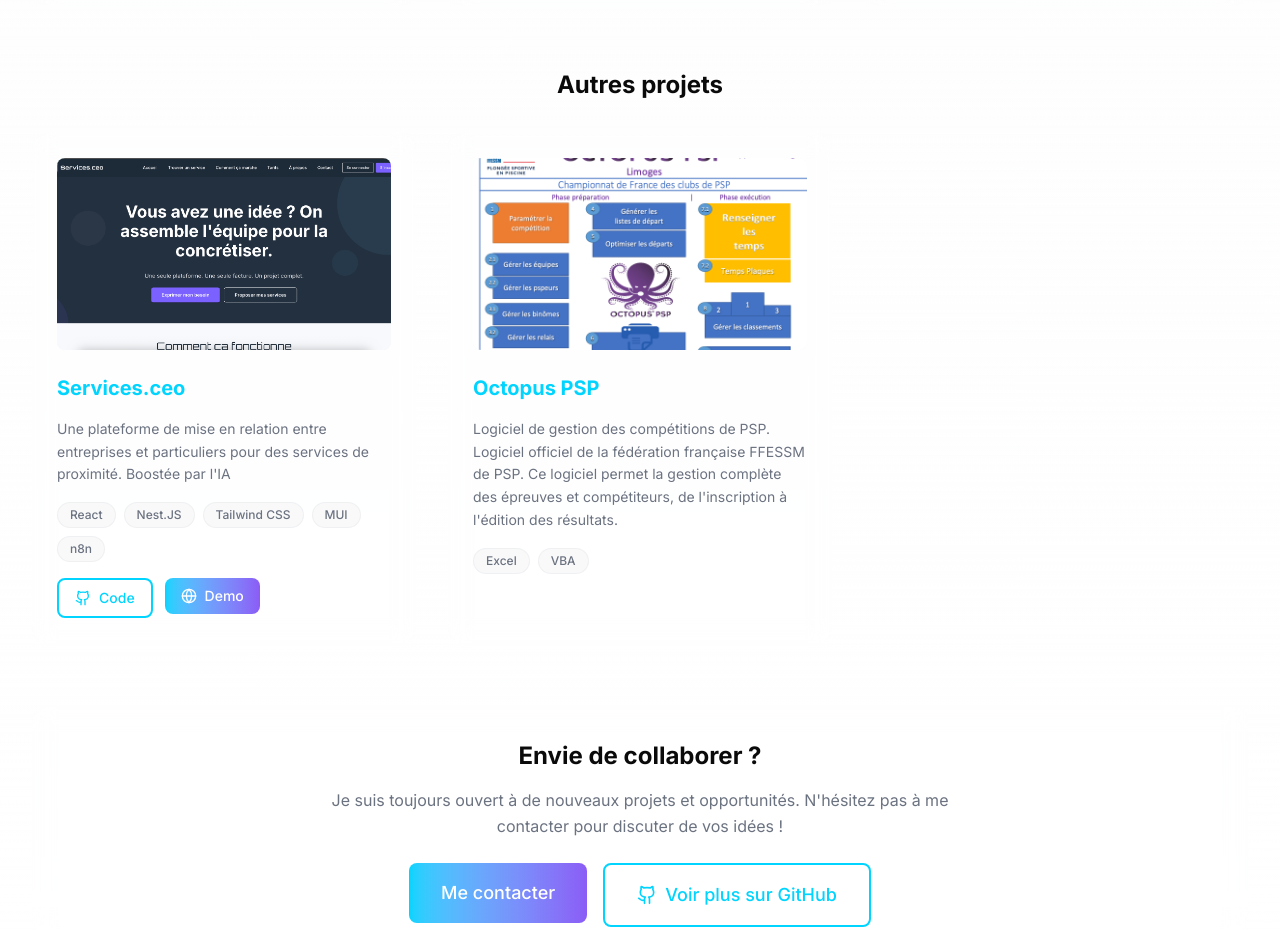
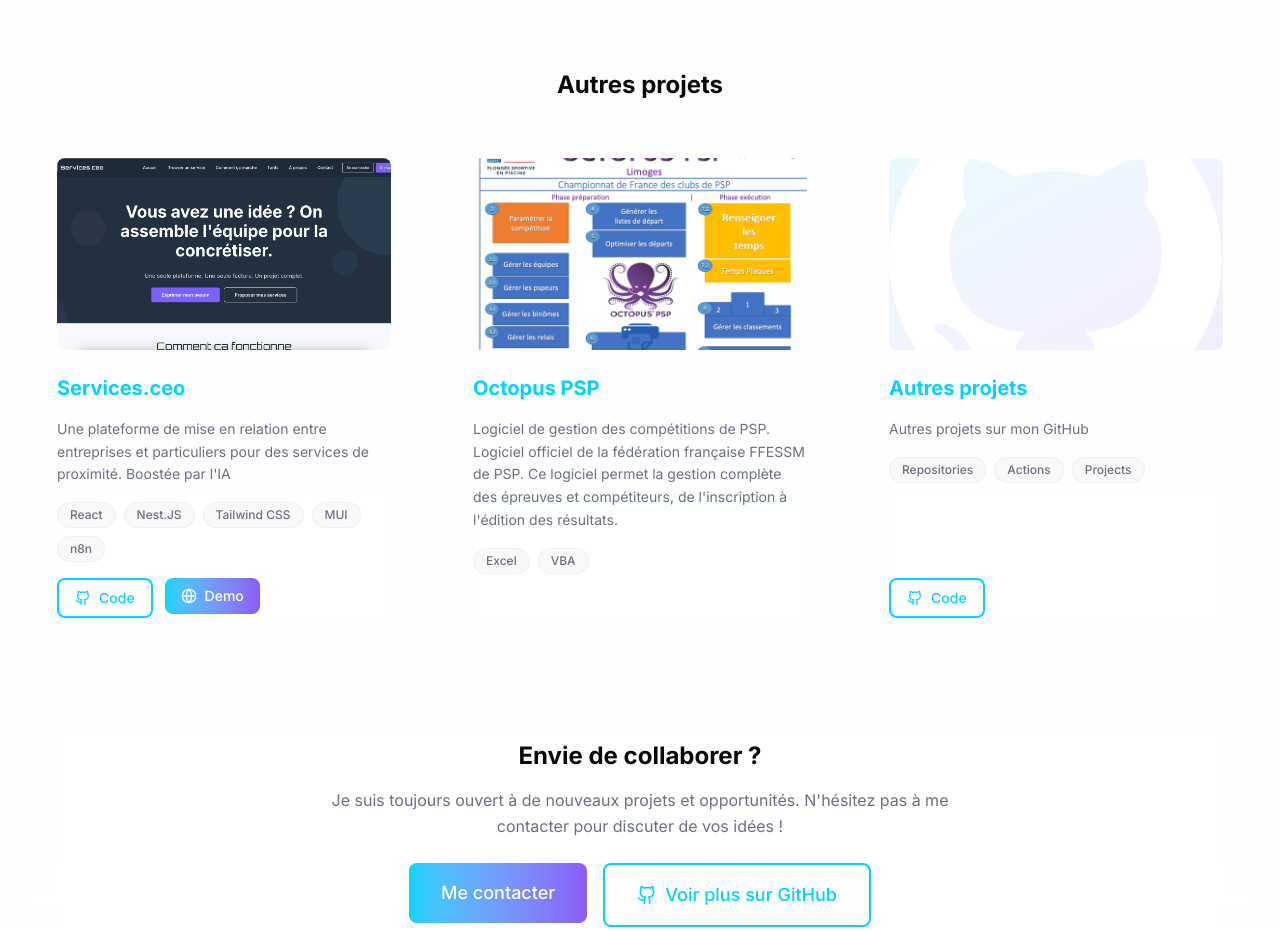
Before and after one commit to operdrix/portfolio, a Next.js app: page / in a window 1280 px wide. Shown: the part 6860-7790 px from the top of the page. Built offline with nearby package versions, Linux system fonts and the light colour scheme.

Commit message:
feat: add new GitHub project entry with associated images

```diff
--- a/src/data/personal.ts
+++ b/src/data/personal.ts
@@ -162,6 +162,16 @@
     technologies: ["Excel", "VBA"],
     featured: false,
     category: "other"
+  },
+  {
+    id: "github",
+    title: "Autres projets",
+    description: "Autres projets sur mon GitHub",
+    image: "/projects/github-image.svg",
+    technologies: ["Repositories", "Actions", "Projects"],
+    githubUrl: "https://github.com/operdrix",
+    featured: false,
+    category: "other"
   }
 
 ];
```
Also changed, not shown: public/projects/github-image.png (added), public/projects/github-image.svg (added).
